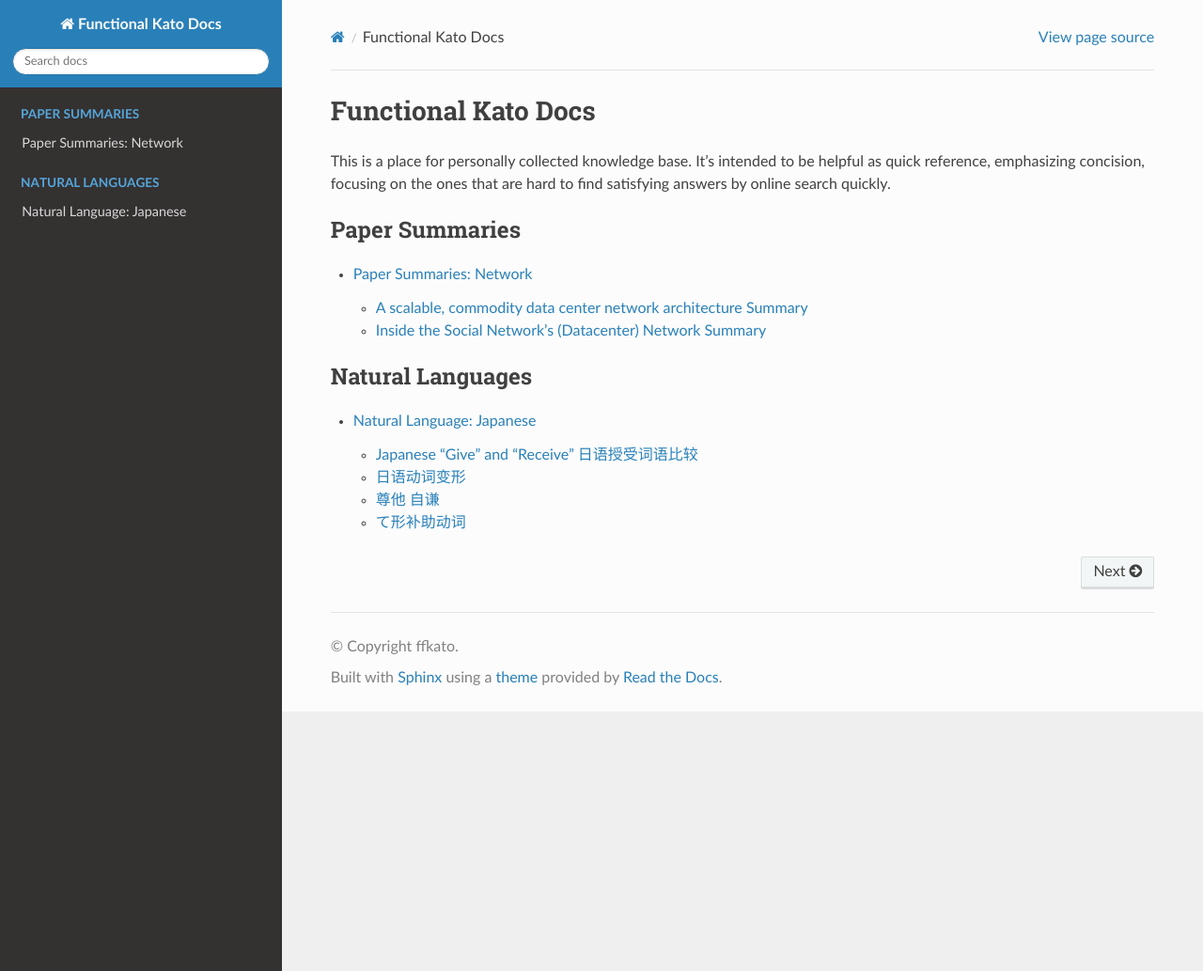
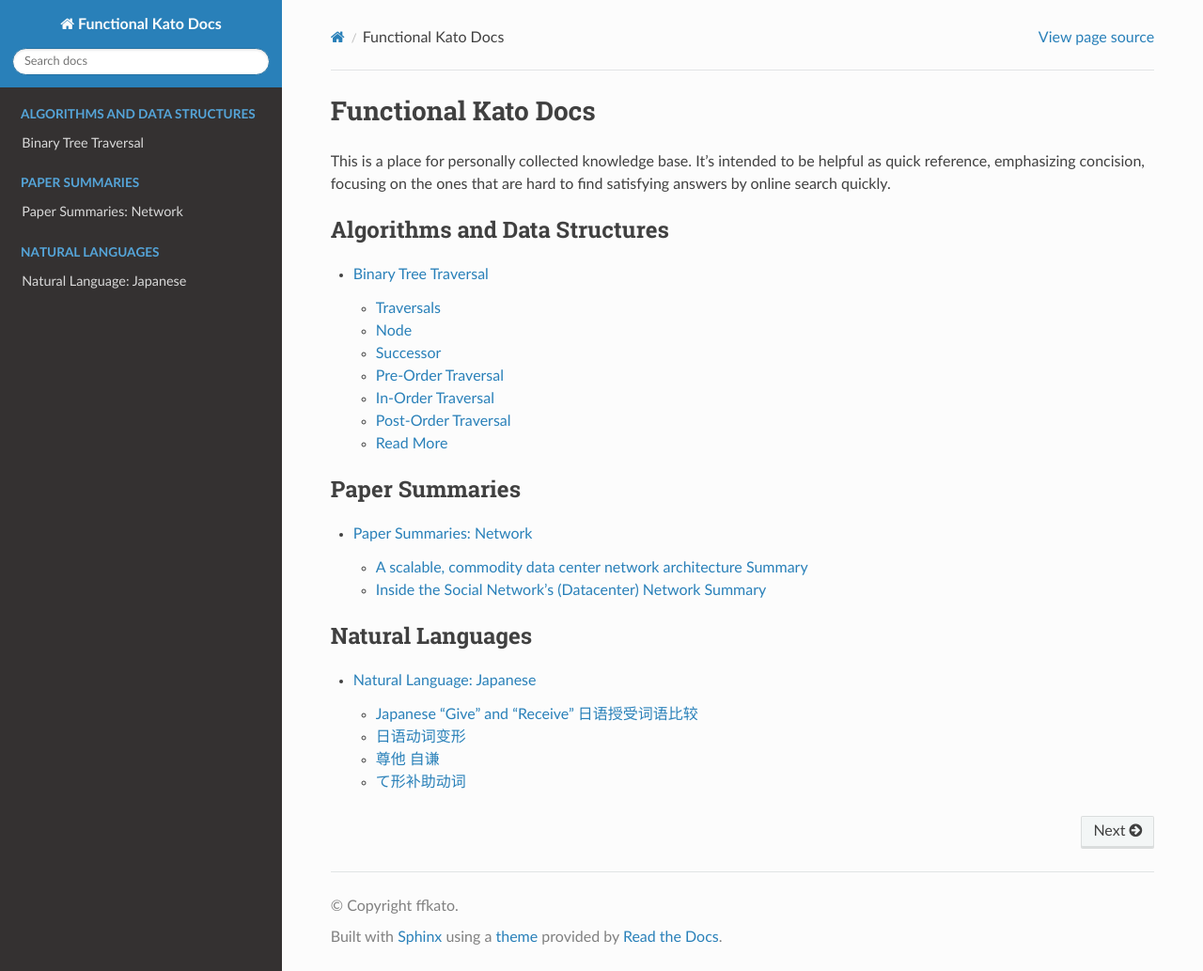
Before and after one commit to ffkato/docs, a Sphinx documentation site: the page built from docs/source/index.rst, in a window 1280 px wide and 1033 px high. Shown: the whole window at 94% size. Built offline with Sphinx 7.4.7 and the Read the Docs theme 2.0.0, drawn with Linux system fonts in a browser that asks for light colours; some of the changed lines change nothing that is shown.

Commit message:
algds: add binary tree traversal

````diff
--- /dev/null
+++ b/docs/source/docs/algorithms-data-structures/binary-tree-traversal.md
@@ -0,0 +1,208 @@
+# Binary Tree Traversal
+
+A binary tree: degrees of all nodes are $<=2$.
+
+Say the leaf nodes have 2 null children, then each non-null node has one left and one right child (that can be null).
+
+## Traversals
+
+X: current node
+
+| Traversal  | Order |
+| ---------- | ----- |
+| Pre-order  | X L R |
+| In-order   | L X R |
+| Post-order | L R X |
+
+The recursive way is obvious but risks of using many stacks.
+
+## Node
+
+Define a node as:
+
+```c++
+struct Node {
+  Node* lc;
+  Node* rc;
+  Node* parent; // some implementations do not have
+};
+```
+
+## Successor
+
+A successor is the next node to visit in the in-order traversal of current node.
+
+Below is a function finding a successor. It requires a "parent" pointer.
+
+```c++
+Node* successorOf(Node* n){
+  if(!n) return nullptr;
+  if(n->rc) { // leftmost child of rc
+    n = n->rc; while(n->lc) n = n->lc;
+  } else { // parent of the ancestor that has n in its right sub tree
+    while(n->parent && n->parent->rc && n->parent->rc==n) n = n->parent;
+    n = n->parent;
+  }
+  return n;
+}
+```
+
+## Pre-Order Traversal
+
+Recursive:
+
+```c++
+template<typename F>
+void preOrderTraverse(Node* x, F& visit) {
+  if(!x) return;
+  visit(x);
+  preOrderTraverse(x->lc, visit);
+  preOrderTraverse(x->rc, visit);
+}
+```
+
+Easy to convert since it looks like two tail recursions.
+
+Iterative way using the "left branch first" strategy:
+
+```c++
+template<typename F>
+void preOrderTraverseIterative(Node* root, F& visit) {
+  stack<Node*> st;
+  if(root) st.push(root);
+  while (!st.empty()) {
+    auto *x = st.top();
+    st.pop();
+    while (x) {
+      visit(x);
+      if(x->rc) st.push(x->rc);
+      x = x->lc;
+    }
+  }
+}
+```
+
+Optimization: for a normal tree, the number of null nodes is much
+smaller than the number of the other nodes; checking null each time
+may be wasteful **in some cases**.
+
+Remove null check (not always better):
+
+```c++
+template<typename F>
+void preOrderTraverseIterative(Node* root, F& visit) {
+  stack<Node*> st;
+  st.push(root);
+  while (!st.empty()) {
+    auto *x = st.top();
+    st.pop();
+    while (x) {
+      visit(x);
+      st.push(x->rc);
+      x = x->lc;
+    }
+  }
+}
+```
+
+## In-Order Traversal
+
+Recursive:
+
+```c++
+template<typename F>
+void inOrderTraverse(Node* x, F& visit) {
+  if(!x) return;
+  inOrderTraverse(x->lc, visit);
+  visit(x);
+  inOrderTraverse(x->rc, visit);
+}
+```
+
+Traversal for right subtree is tail recursive but the one for left is not.
+
+We can apply the similar strategy:
+
+```c++
+template<typename F>
+void inOrderTraverseIterative(Node* x, F& visit) {
+  stack<Node*> st;
+  while(x || !st.empty()) {
+    if (x) {
+      st.push(x);
+      x = x->lc;
+    } else { // x is null and stack is non-empty
+      x = st.top();
+      st.pop();
+      visit(x);
+      x = x->rc;
+    }
+  }
+}
+```
+
+Another way using successor function above:
+
+```c++
+template<typename F>
+void inOrderTraverseIterative(Node* x, F& visit) {
+  while(1) {
+    if(x->lc) {
+      x=x->lc;
+    } else {
+      visit(x);
+      while(!x->rc) {
+        if(!(x = successorOf(x))) return;
+        visit(x);
+      }
+      x=x->rc;
+    }
+  }
+}
+```
+
+## Post-Order Traversal
+
+Recursive:
+
+```c++
+template<typename F>
+void postOrderTraverse(Node* x, F& visit) {
+  if(!x) return;
+  postOrderTraverse(x->lc, visit);
+  postOrderTraverse(x->rc, visit);
+  visit(x);
+}
+```
+
+Hard to convert directly since both are not tail recursions.
+
+One iterative way using the "furthest reachable left leaf" strategy:
+
+```c++
+template<typename F>
+void postOrderTraverseIterative(Node* x, F& visit) {
+  stack<Node*> st;
+  if(x) st.push(x);
+  while(!st.empty()) {
+    if(x->parent != st.top()) {
+      while(auto y = st.top()) {
+        if(y->lc) {
+          if(y->rc) st.push(y->rc);
+          st.push(y->lc);
+        } else {
+          st.push(y->rc);
+        }
+      }
+      st.pop();
+    }
+    x = st.top();
+    st.pop();
+    visit(x);
+  }
+}
+```
+
+## Read More
+
+[Post order traversal of binary tree without recursion - Stack Overflow](https://stackoverflow.com/questions/1294701/post-order-traversal-of-binary-tree-without-recursion)
--- a/docs/source/index.rst
+++ b/docs/source/index.rst
@@ -5,6 +5,13 @@ This is a place for personally collected knowledge base.
 It's intended to be helpful as quick reference,
 emphasizing concision, focusing on the ones that are hard to
 find satisfying answers by online search quickly.
+
+.. toctree::
+   :maxdepth: 2
+   :caption: Algorithms and Data Structures
+   :name: sec-alg-ds
+
+   docs/algorithms-data-structures/binary-tree-traversal
 
 .. toctree::
    :maxdepth: 2
````
